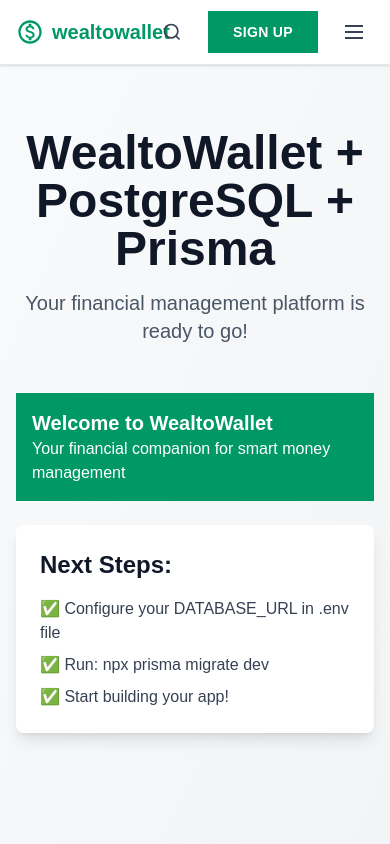
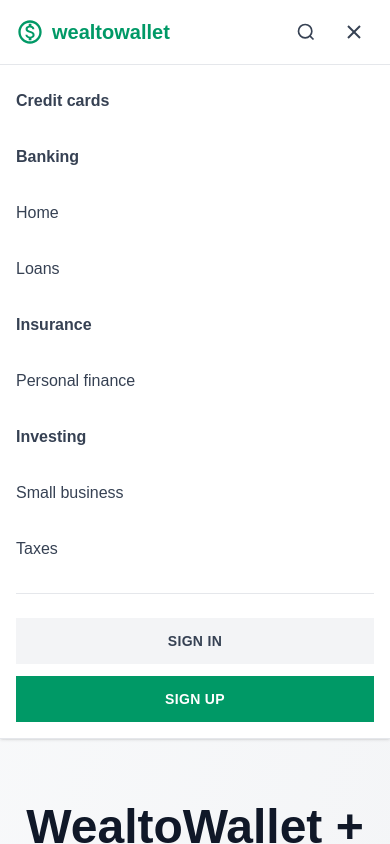
Before and after one commit to mrlexcoder/wealtowallet, a Next.js app: page / in a window 390 px wide. Both pictures are taken after a click on the button 354 px from the left and 32 px from the top of the page. Shown: the top 844 px of the page. Built offline with nearby package versions, Linux system fonts and the light colour scheme.

Commit message:
fifth day of making investment website

```diff
--- a/components/Header/Header.tsx
+++ b/components/Header/Header.tsx
@@ -22,17 +22,17 @@ export default function Header() {
   return (
     <>
       <header className="w-full bg-white border-b border-gray-200 sticky top-0 z-50 shadow-sm">
-        <div className="px-4 flex items-center justify-center h-16 relative">
+        <div className="px-4 flex items-center justify-between md:justify-center h-16 relative">
           {/* Logo */}
-          <Link href="/" className="absolute left-4 flex items-center gap-2 text-emerald-600 hover:opacity-80 transition-opacity duration-200">
+          <Link href="/" className="md:absolute md:left-4 flex items-center gap-2 text-emerald-600 hover:opacity-80 transition-opacity duration-200">
             <svg className="w-7 h-7" viewBox="0 0 24 24" fill="currentColor">
               <path d="M12 2C6.48 2 2 6.48 2 12s4.48 10 10 10 10-4.48 10-10S17.52 2 12 2zm0 18c-4.41 0-8-3.59-8-8s3.59-8 8-8 8 3.59 8 8-3.59 8-8 8zm.31-8.86c-1.77-.45-2.34-.94-2.34-1.67 0-.84.79-1.43 2.1-1.43 1.38 0 1.9.66 1.94 1.64h1.71c-.05-1.34-.87-2.57-2.49-2.97V5H10.9v1.69c-1.51.32-2.72 1.3-2.72 2.81 0 1.79 1.49 2.69 3.66 3.21 1.95.46 2.34 1.15 2.34 1.87 0 .53-.39 1.39-2.1 1.39-1.6 0-2.23-.72-2.32-1.64H8.04c.1 1.7 1.36 2.66 2.86 2.97V19h2.34v-1.67c1.52-.29 2.72-1.16 2.73-2.77-.01-2.2-1.9-2.96-3.66-3.42z"/>
             </svg>
             <span className="text-xl font-bold">wealtowallet</span>
           </Link>
 
-          {/* Navigation - Centered */}
-          <nav className="hidden md:flex items-center">
+          {/* Navigation - Desktop Only */}
+          <nav className="hidden lg:flex items-center">
             <ul className="flex items-center gap-6">
               {navItems.map((item) => (
                 <li key={item.href}>
@@ -49,7 +49,7 @@ export default function Header() {
           </nav>
 
           {/* Actions */}
-          <div className="absolute right-4 flex items-center gap-4">
+          <div className="md:absolute md:right-4 flex items-center gap-2 md:gap-4">
             <button
               className={`w-10 h-10 rounded-full flex items-center justify-center text-gray-700 hover:text-emerald-600 transition-colors duration-200 ${isSearchOpen ? 'bg-[#e3faf2]' : 'hover:bg-[#e3faf2]'}`}
               onClick={() => setIsSearchOpen(!isSearchOpen)}
@@ -61,27 +61,64 @@ export default function Header() {
               </svg>
             </button>
 
-            <button className="hidden md:block px-4 py-2 text-sm font-semibold text-gray-700 bg-gray-100 hover:bg-gray-300 uppercase tracking-wide btn-animated-border">
+            <button className="hidden lg:block px-4 py-2 text-sm font-semibold text-gray-700 bg-gray-100 hover:bg-gray-300 uppercase tracking-wide btn-animated-border">
               Sign In
             </button>
 
-            <button className="px-6 py-2.5 text-sm font-semibold text-white bg-emerald-600 hover:bg-emerald-800 uppercase tracking-wide btn-animated-border">
+            <button className="hidden md:block px-6 py-2.5 text-sm font-semibold text-white bg-emerald-600 hover:bg-emerald-800 uppercase tracking-wide btn-animated-border">
               Sign Up
             </button>
 
             <button
-              className="md:hidden p-2 text-gray-700 hover:text-emerald-600 transition-colors duration-200"
+              className="lg:hidden p-2 text-gray-700 hover:text-emerald-600 transition-colors duration-200"
               onClick={() => setIsMenuOpen(!isMenuOpen)}
               aria-label="Menu"
             >
               <svg width="24" height="24" viewBox="0 0 24 24" fill="none" stroke="currentColor" strokeWidth="2">
-                <line x1="3" y1="12" x2="21" y2="12"/>
-                <line x1="3" y1="6" x2="21" y2="6"/>
-                <line x1="3" y1="18" x2="21" y2="18"/>
+                {isMenuOpen ? (
+                  <>
+                    <line x1="18" y1="6" x2="6" y2="18"/>
+                    <line x1="6" y1="6" x2="18" y2="18"/>
+                  </>
+                ) : (
+                  <>
+                    <line x1="3" y1="12" x2="21" y2="12"/>
+                    <line x1="3" y1="6" x2="21" y2="6"/>
+                    <line x1="3" y1="18" x2="21" y2="18"/>
+                  </>
+                )}
               </svg>
             </button>
           </div>
         </div>
+
+        {/* Mobile Menu */}
+        {isMenuOpen && (
+          <div className="lg:hidden bg-white border-t border-gray-200">
+            <div className="px-4 py-4">
+              <nav className="space-y-4">
+                {navItems.map((item) => (
+                  <Link
+                    key={item.href}
+                    href={item.href}
+                    className={`block text-base text-gray-700 hover:text-emerald-600 transition-colors py-2 ${item.bold ? 'font-semibold' : 'font-medium'}`}
+                    onClick={() => setIsMenuOpen(false)}
+                  >
+                    {item.label}
+                  </Link>
+                ))}
+              </nav>
+              <div className="mt-6 pt-6 border-t border-gray-200 space-y-3">
+                <button className="w-full px-4 py-3 text-sm font-semibold text-gray-700 bg-gray-100 hover:bg-gray-300 uppercase tracking-wide btn-animated-border">
+                  Sign In
+                </button>
+                <button className="w-full px-4 py-3 text-sm font-semibold text-white bg-emerald-600 hover:bg-emerald-800 uppercase tracking-wide btn-animated-border">
+                  Sign Up
+                </button>
+              </div>
+            </div>
+          </div>
+        )}
 
         {/* Search Bar */}
         {isSearchOpen && (
```
